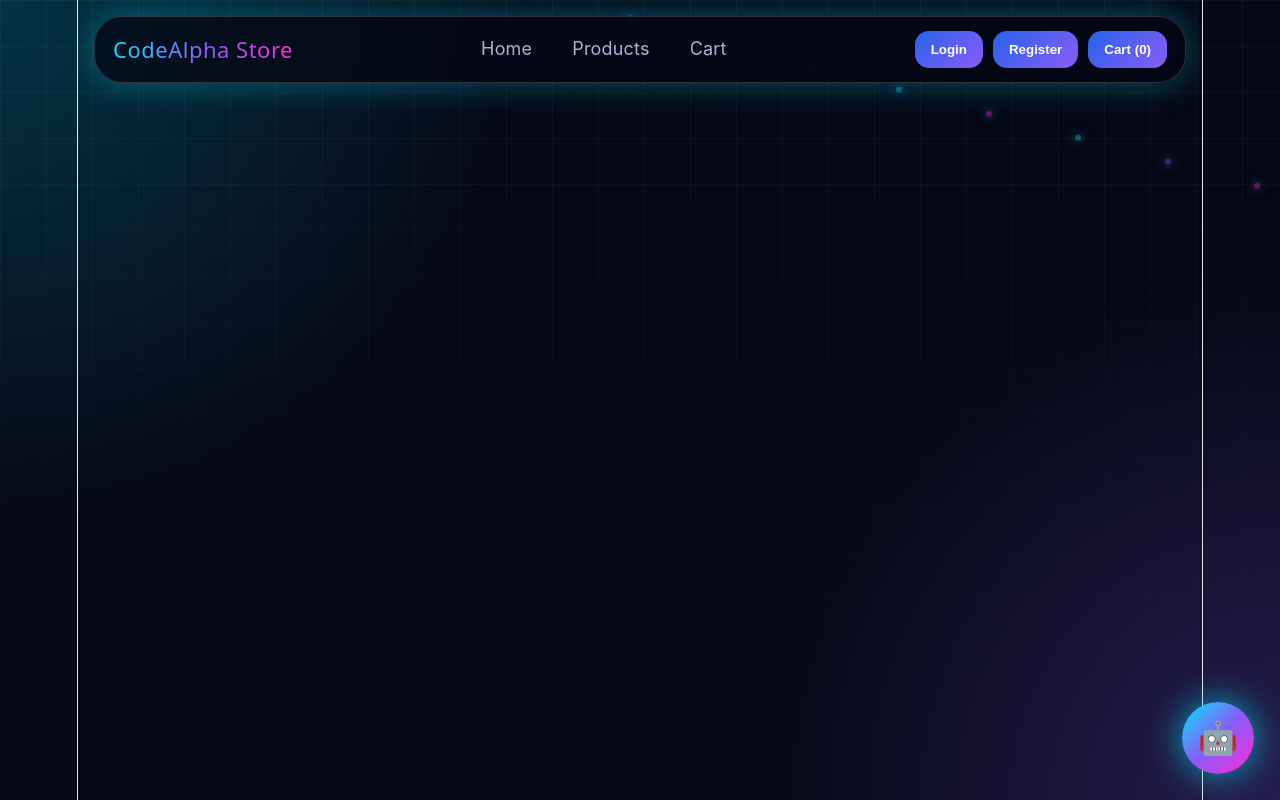
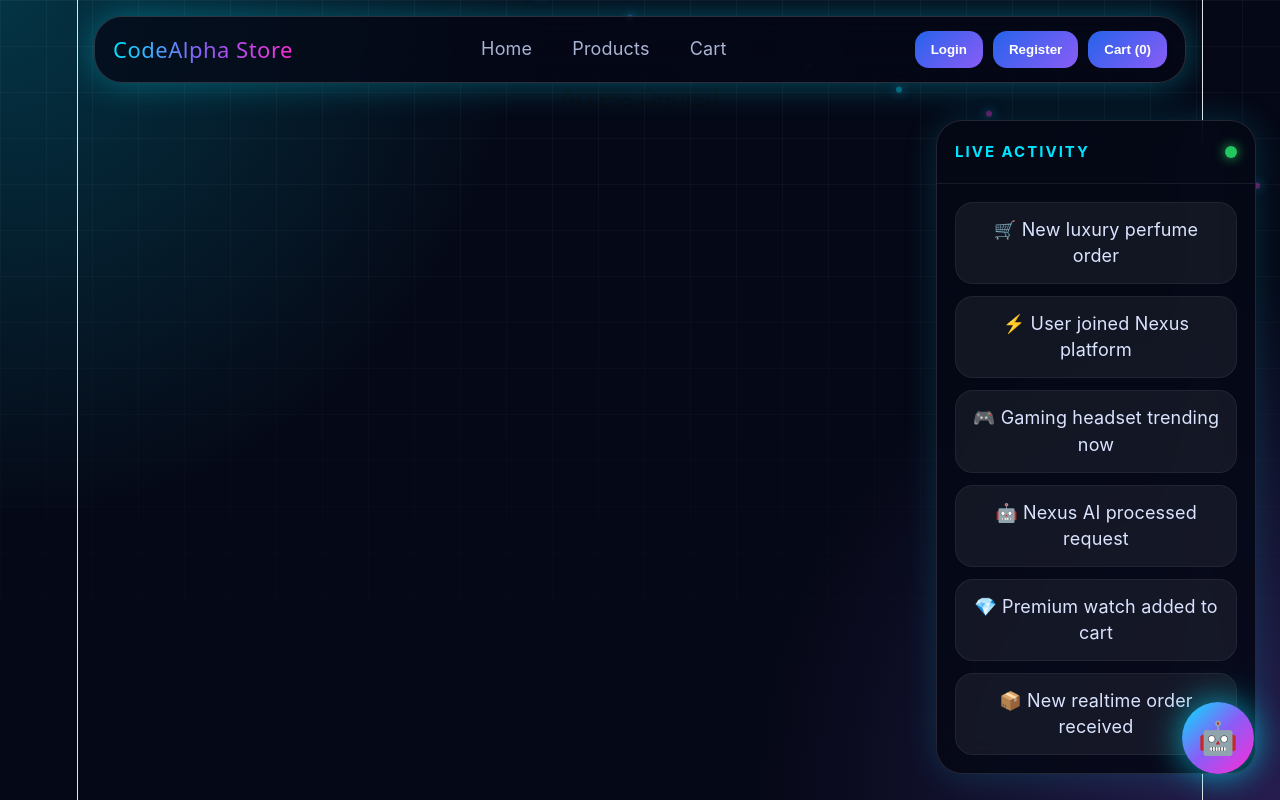
Before and after one commit to abd378/elite-ecommerce-store, a React (Vite) app: page /admin-products in a window 1280 px wide. Built offline with nearby package versions, Linux system fonts and the light colour scheme.

Commit message:
add realtime activity feed

```diff
--- a/src/App.css
+++ b/src/App.css
@@ -994,3 +994,118 @@ button:hover,
     transform: rotate(360deg);
   }
 }
+.activity-feed {
+  position: fixed;
+  top: 120px;
+  right: 24px;
+
+  width: 320px;
+
+  z-index: 999;
+
+  border-radius: 26px;
+
+  background:
+    rgba(5,8,22,0.88);
+
+  border:
+    1px solid rgba(255,255,255,0.12);
+
+  backdrop-filter: blur(18px);
+
+  box-shadow:
+    0 0 35px rgba(0,229,255,0.16);
+
+  overflow: hidden;
+}
+
+.activity-header {
+  padding: 18px;
+
+  display: flex;
+
+  justify-content: space-between;
+
+  align-items: center;
+
+  border-bottom:
+    1px solid rgba(255,255,255,0.08);
+}
+
+.activity-header h3 {
+  margin: 0;
+
+  font-size: 15px;
+
+  letter-spacing: 2px;
+
+  color: #00e5ff;
+}
+
+.activity-header span {
+  width: 12px;
+  height: 12px;
+
+  border-radius: 50%;
+
+  background: #22c55e;
+
+  box-shadow:
+    0 0 12px #22c55e;
+
+  animation: pulseLive 1.4s infinite;
+}
+
+.activity-list {
+  display: flex;
+
+  flex-direction: column;
+
+  gap: 12px;
+
+  padding: 18px;
+}
+
+.activity-item {
+  padding: 14px;
+
+  border-radius: 18px;
+
+  background:
+    rgba(255,255,255,0.06);
+
+  color: #dbe4ff;
+
+  border:
+    1px solid rgba(255,255,255,0.06);
+
+  animation:
+    activityGlow 3s infinite;
+}
+
+@keyframes pulseLive {
+  0%,100% {
+    transform: scale(1);
+  }
+
+  50% {
+    transform: scale(1.3);
+  }
+}
+
+@keyframes activityGlow {
+  0%,100% {
+    box-shadow: 0 0 0 transparent;
+  }
+
+  50% {
+    box-shadow:
+      0 0 18px rgba(0,229,255,0.18);
+  }
+}
+
+@media (max-width: 1000px) {
+  .activity-feed {
+    display: none;
+  }
+}
--- a/src/App.jsx
+++ b/src/App.jsx
@@ -16,6 +16,7 @@ import AdminProducts from "./pages/AdminProducts";
 import NexusAI from "./components/NexusAI";
 import ParticleBackground from "./components/ParticleBackground";
 import LoadingScreen from "./components/LoadingScreen";
+import ActivityFeed from "./components/ActivityFeed";
 
 import "./App.css";
 
@@ -31,9 +32,7 @@ function App() {
   });
 
   const [adminNotifications, setAdminNotifications] = useState(0);
-
   const [soundEnabled, setSoundEnabled] = useState(false);
-
   const [loading, setLoading] = useState(true);
 
   const isAdmin = user?.email === "abedtt5527@gmail.com";
@@ -53,25 +52,19 @@ function App() {
   const enableSound = async () => {
     try {
       const audio = new Audio("/notification.mp3");
-
       audio.volume = 1;
-
       audio.loop = false;
 
       await audio.play();
-
       audio.pause();
-
       audio.currentTime = 0;
 
       window.notificationAudio = audio;
-
       setSoundEnabled(true);
 
       toast.success("🔊 Sound Enabled");
     } catch (error) {
       console.log(error);
-
       toast.error("Browser blocked sound. Click again.");
     }
   };
@@ -82,13 +75,10 @@ function App() {
     try {
       if (window.notificationAudio) {
         window.notificationAudio.currentTime = 0;
-
         window.notificationAudio.play();
       } else {
         const audio = new Audio("/notification.mp3");
-
         audio.volume = 1;
-
         audio.play();
       }
     } catch (error) {
@@ -110,9 +100,7 @@ function App() {
         },
         () => {
           setAdminNotifications((prev) => prev + 1);
-
           playNotificationSound();
-
           toast.success("🔔 New Order Received!");
         }
       )
@@ -126,53 +114,34 @@ function App() {
   const addToCart = (product) => {
     if (!user) {
       toast.error("Please login first");
-
       return;
     }
 
-    const existingProduct = cart.find(
-      (item) => item.id === product.id
-    );
+    const existingProduct = cart.find((item) => item.id === product.id);
 
     if (existingProduct) {
       setCart(
         cart.map((item) =>
           item.id === product.id
-            ? {
-                ...item,
-                quantity: item.quantity + 1,
-              }
+            ? { ...item, quantity: item.quantity + 1 }
             : item
         )
       );
     } else {
-      setCart([
-        ...cart,
-        {
-          ...product,
-          quantity: 1,
-        },
-      ]);
+      setCart([...cart, { ...product, quantity: 1 }]);
     }
 
     toast.success(`${product.name} added to cart`);
   };
 
   const removeFromCart = (id) => {
-    setCart(
-      cart.filter((item) => item.id !== id)
-    );
+    setCart(cart.filter((item) => item.id !== id));
   };
 
   const increaseQuantity = (id) => {
     setCart(
       cart.map((item) =>
-        item.id === id
-          ? {
-              ...item,
-              quantity: item.quantity + 1,
-            }
-          : item
+        item.id === id ? { ...item, quantity: item.quantity + 1 } : item
       )
     );
   };
@@ -181,12 +150,7 @@ function App() {
     setCart(
       cart
         .map((item) =>
-          item.id === id
-            ? {
-                ...item,
-                quantity: item.quantity - 1,
-              }
-            : item
+          item.id === id ? { ...item, quantity: item.quantity - 1 } : item
         )
         .filter((item) => item.quantity > 0)
     );
@@ -194,7 +158,6 @@ function App() {
 
   const clearCart = () => {
     setCart([]);
-
     localStorage.removeItem("cart");
   };
 
@@ -202,24 +165,17 @@ function App() {
     await supabase.auth.signOut();
 
     localStorage.removeItem("user");
-
     localStorage.removeItem("cart");
 
     setUser(null);
-
     setCart([]);
-
     setAdminNotifications(0);
-
     setSoundEnabled(false);
 
     toast.success("Logged out");
   };
 
-  const cartCount = cart.reduce(
-    (total, item) => total + item.quantity,
-    0
-  );
+  const cartCount = cart.reduce((total, item) => total + item.quantity, 0);
 
   if (loading) {
     return <LoadingScreen />;
@@ -236,31 +192,15 @@ function App() {
           <h1>CodeAlpha Store</h1>
 
           <ul>
-            <li>
-              <Link to="/">Home</Link>
-            </li>
-
-            <li>
-              <Link to="/products">
-                Products
-              </Link>
-            </li>
-
-            <li>
-              <Link to="/cart">Cart</Link>
-            </li>
+            <li><Link to="/">Home</Link></li>
+            <li><Link to="/products">Products</Link></li>
+            <li><Link to="/cart">Cart</Link></li>
 
             {isAdmin && (
               <>
                 <li>
-                  <Link
-                    to="/admin-orders"
-                    onClick={() =>
-                      setAdminNotifications(0)
-                    }
-                  >
+                  <Link to="/admin-orders" onClick={() => setAdminNotifications(0)}>
                     Orders
-
                     {adminNotifications > 0 && (
                       <span className="notification-badge">
                         {adminNotifications}
@@ -270,9 +210,7 @@ function App() {
                 </li>
 
                 <li>
-                  <Link to="/admin-products">
-                    Products Admin
-                  </Link>
+                  <Link to="/admin-products">Products Admin</Link>
                 </li>
               </>
             )}
@@ -282,9 +220,7 @@ function App() {
             {user ? (
               <div className="profile-box">
                 <div className="profile-icon">
-                  {user.name
-                    ?.charAt(0)
-                    .toUpperCase() || "U"}
+                  {user.name?.charAt(0).toUpperCase() || "U"}
                 </div>
 
                 <span>{user.name}</span>
@@ -297,66 +233,41 @@ function App() {
                       padding: "10px 14px",
                       border: "none",
                       borderRadius: "10px",
-                      background:
-                        soundEnabled
-                          ? "green"
-                          : "orange",
+                      background: soundEnabled ? "green" : "orange",
                       color: "white",
                       fontWeight: "bold",
                       cursor: "pointer",
                     }}
                   >
-                    {soundEnabled
-                      ? "🔊 Sound On"
-                      : "🔔 Enable Sound"}
+                    {soundEnabled ? "🔊 Sound On" : "🔔 Enable Sound"}
                   </button>
                 )}
 
-                <button
-                  onClick={logout}
-                  className="logout-btn"
-                >
+                <button onClick={logout} className="logout-btn">
                   Logout
                 </button>
               </div>
             ) : (
               <>
                 <Link to="/login">
-                  <button className="cart-btn">
-                    Login
-                  </button>
+                  <button className="cart-btn">Login</button>
                 </Link>
 
                 <Link to="/register">
-                  <button className="cart-btn">
-                    Register
-                  </button>
+                  <button className="cart-btn">Register</button>
                 </Link>
               </>
             )}
 
             <Link to="/cart">
-              <button className="cart-btn">
-                Cart ({cartCount})
-              </button>
+              <button className="cart-btn">Cart ({cartCount})</button>
             </Link>
           </div>
         </nav>
 
         <Routes>
-          <Route
-            path="/"
-            element={<Home />}
-          />
-
-          <Route
-            path="/products"
-            element={
-              <Products
-                addToCart={addToCart}
-              />
-            }
-          />
+          <Route path="/" element={<Home />} />
+          <Route path="/products" element={<Products addToCart={addToCart} />} />
 
           <Route
             path="/cart"
@@ -365,72 +276,38 @@ function App() {
                 cart={cart}
                 user={user}
                 removeFromCart={removeFromCart}
-                increaseQuantity={
-                  increaseQuantity
-                }
-                decreaseQuantity={
-                  decreaseQuantity
-                }
+                increaseQuantity={increaseQuantity}
+                decreaseQuantity={decreaseQuantity}
                 clearCart={clearCart}
               />
             }
           />
 
-          <Route
-            path="/login"
-            element={
-              <Login setUser={setUser} />
-            }
-          />
-
-          <Route
-            path="/register"
-            element={<Register />}
-          />
+          <Route path="/login" element={<Login setUser={setUser} />} />
+          <Route path="/register" element={<Register />} />
 
           <Route
             path="/product/:id"
-            element={
-              <ProductDetails
-                addToCart={addToCart}
-              />
-            }
+            element={<ProductDetails addToCart={addToCart} />}
           />
 
           <Route
             path="/checkout"
-            element={
-              <Checkout
-                cart={cart}
-                clearCart={clearCart}
-                user={user}
-              />
-            }
+            element={<Checkout cart={cart} clearCart={clearCart} user={user} />}
           />
 
           <Route
             path="/admin-orders"
-            element={
-              isAdmin ? (
-                <AdminOrders />
-              ) : (
-                <h2>Access Denied</h2>
-              )
-            }
+            element={isAdmin ? <AdminOrders /> : <h2>Access Denied</h2>}
           />
 
           <Route
             path="/admin-products"
-            element={
-              isAdmin ? (
-                <AdminProducts />
-              ) : (
-                <h2>Access Denied</h2>
-              )
-            }
+            element={isAdmin ? <AdminProducts /> : <h2>Access Denied</h2>}
           />
         </Routes>
 
+        <ActivityFeed />
         <NexusAI />
       </div>
     </BrowserRouter>
--- /dev/null
+++ b/src/components/ActivityFeed.jsx
@@ -0,0 +1,33 @@
+function ActivityFeed() {
+  const activities = [
+    "🛒 New luxury perfume order",
+    "⚡ User joined Nexus platform",
+    "🎮 Gaming headset trending now",
+    "🤖 Nexus AI processed request",
+    "💎 Premium watch added to cart",
+    "📦 New realtime order received",
+  ];
+
+  return (
+    <div className="activity-feed">
+      <div className="activity-header">
+        <h3>LIVE ACTIVITY</h3>
+
+        <span></span>
+      </div>
+
+      <div className="activity-list">
+        {activities.map((item, index) => (
+          <div
+            key={index}
+            className="activity-item"
+          >
+            {item}
+          </div>
+        ))}
+      </div>
+    </div>
+  );
+}
+
+export default ActivityFeed;
```
Also changed, not shown: 5 other files (tests, documents, lock files or other folders).
